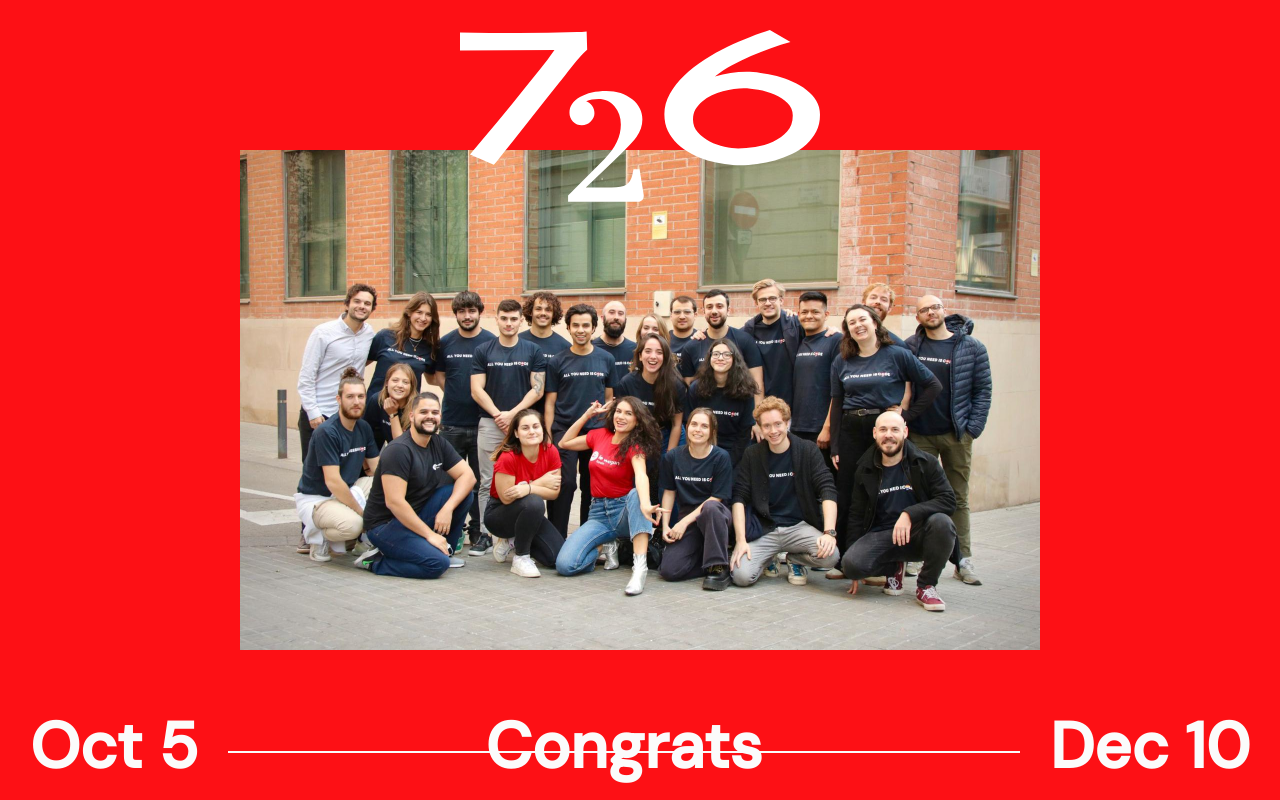
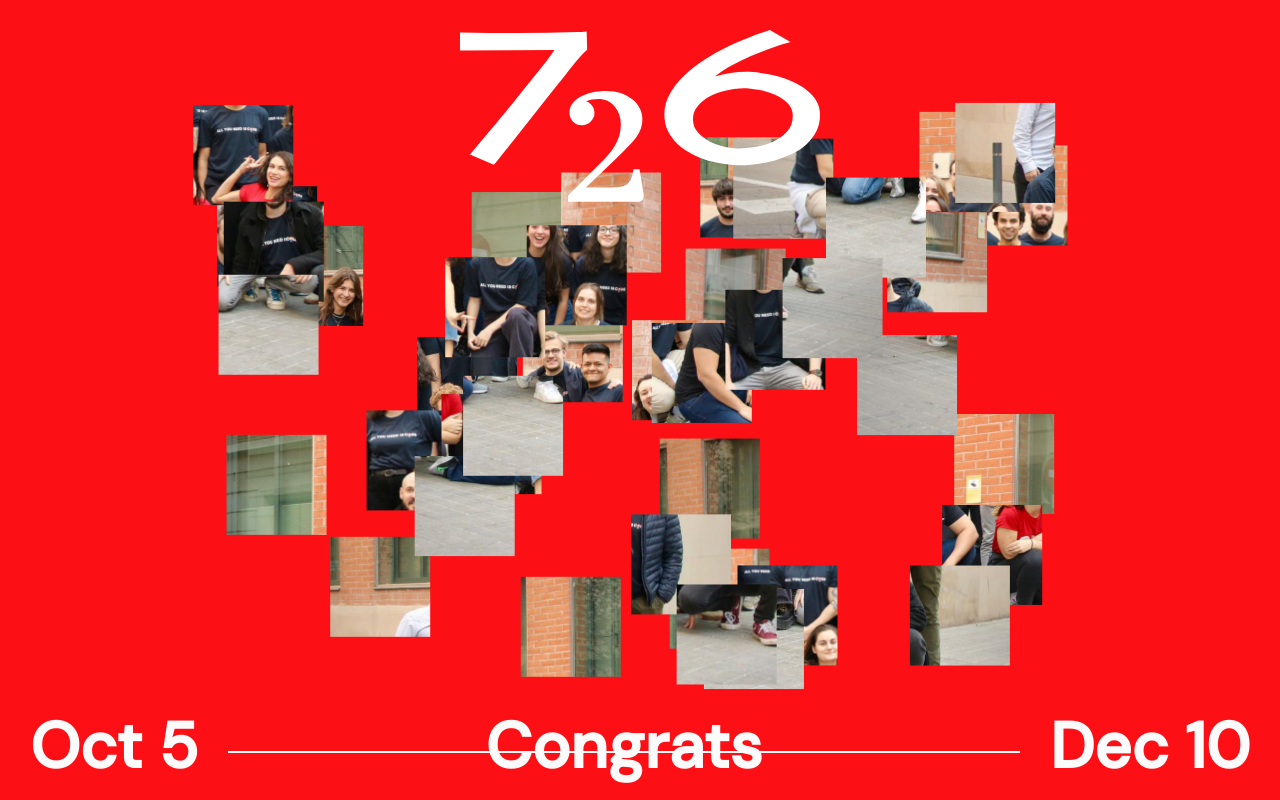
Before and after one commit to helios63/batch726power, a React (Create React App) app: page / in a window 1280 px wide. Built offline with nearby package versions, Linux system fonts and the light colour scheme.

Commit message:
adding onMouseMove event

```diff
--- a/src/App.jsx
+++ b/src/App.jsx
@@ -33,8 +33,6 @@ const App = () => {
     calculateDistance([touches[0].clientX, touches[0].clientY])
   }
 
-  console.log(distance)
-
   return (
     <>
       <GlobalStyle />
@@ -43,7 +41,7 @@ const App = () => {
       <Wrapper onMouseMove={handleMove} onTouchMove={handleTouchMove}>
         <ImageContainer>
           {matrix.map(([x,y], index) => (
-            <ImgBox key={index} x={x} y={y} />
+            <ImgBox key={index} x={x} y={y} percent={distance}/>
           ))}
         </ImageContainer>
       </Wrapper>
--- a/src/components/imgBox/index.jsx
+++ b/src/components/imgBox/index.jsx
@@ -1,7 +1,15 @@
+import React, {useState, useEffect} from "react"
 import {Image} from "./styles"
 
-const ImgBox = ({x, y}) => {
-  return <Image $initialX={x} $initialY={y}/>
+const ImgBox = ({x, y, percent}) => {
+  const [position, setPosition] = useState([0, 0])
+
+  useEffect(() => {
+    setPosition([Math.random() * 800 - x * 100 - 50, Math.random() * 500 - y * 100 - 50]
+    )
+  }, [x, y])
+
+  return <Image $initialX={x} $initialY={y} $movedX={position[0] * percent} $movedY={position[1] * percent}/>
 }
 
 export default ImgBox;
--- a/src/components/imgBox/styles.js
+++ b/src/components/imgBox/styles.js
@@ -1,6 +1,10 @@
 import styled from 'styled-components'
 
-export const Image = styled.div`
+export const Image = styled.div.attrs(({$movedX, $movedY}) => ({
+  style: {
+    transform: `translate(${$movedX}px, ${$movedY}px)`
+  }
+}))`
   background-image: url('/batch.jpeg');
   background-size: 800px 500px;
   width: 100px;
```
